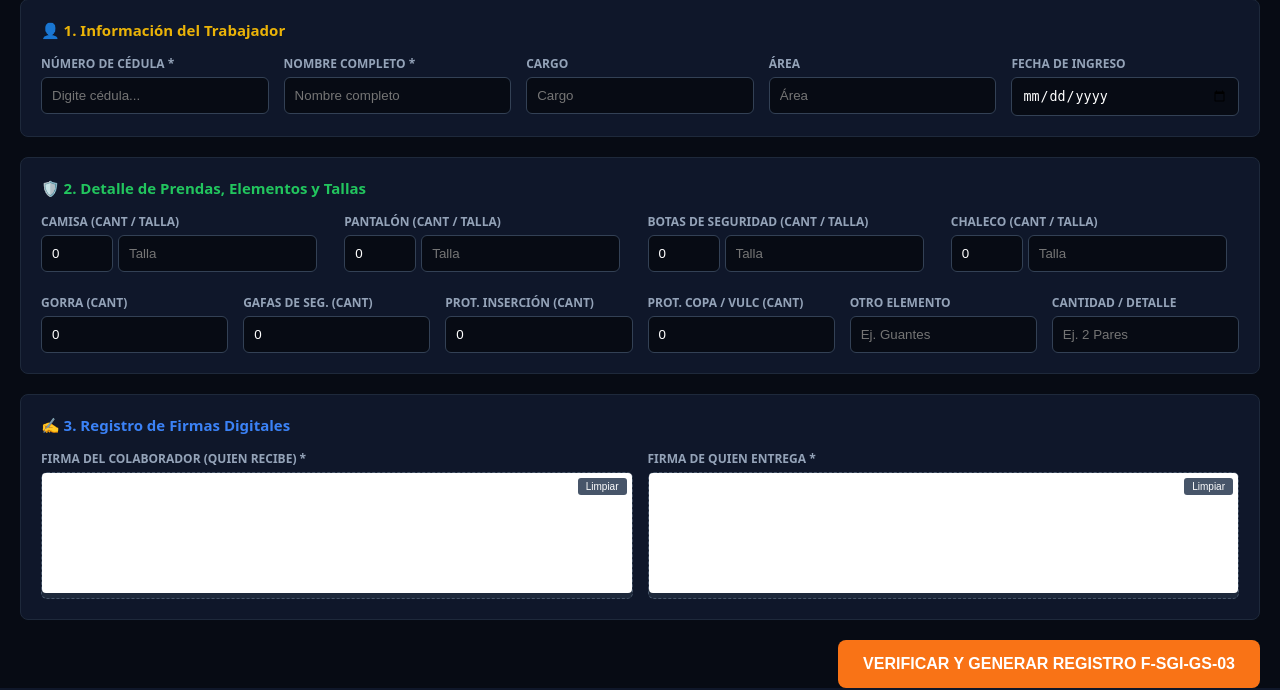
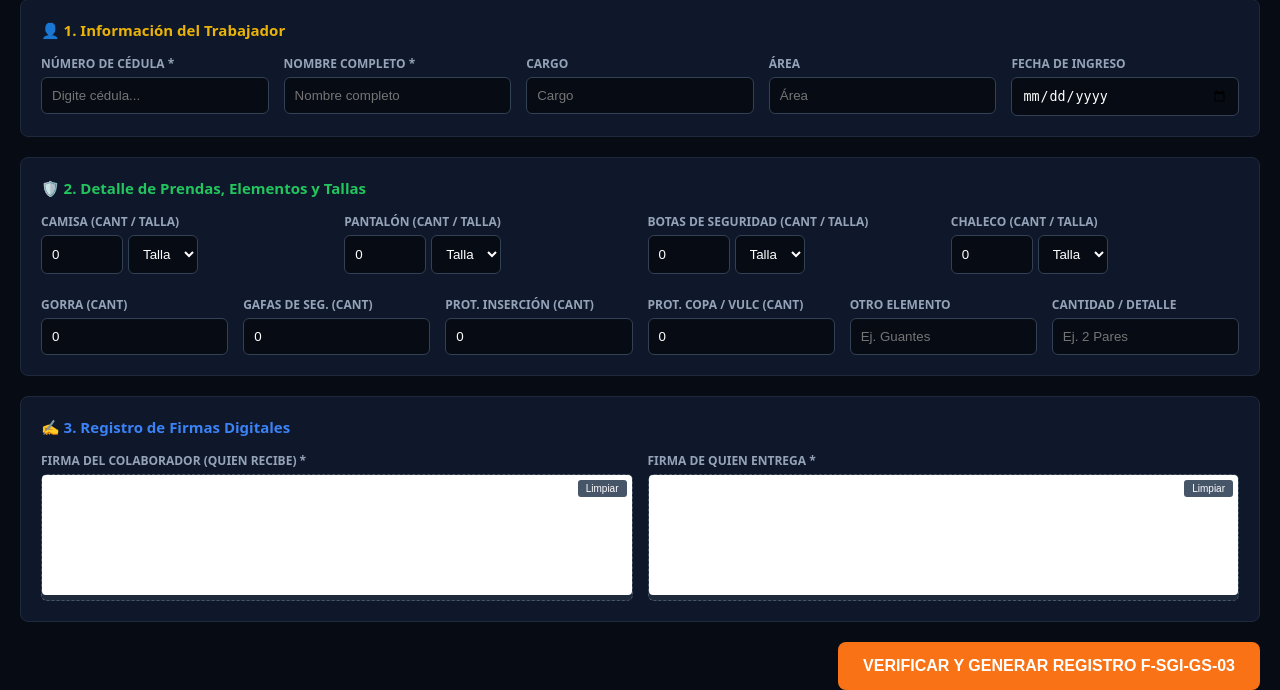
Before and after one commit to steven464328/IMPLESEG, a FastAPI app: template app/templates/epp.html in a window 1280 px wide. Shown: the part 128-818 px from the top of the page. Run offline with FastAPI, Linux system fonts and the light colour scheme; the template is opened without the code that fills it, so the values that code supplies are empty; parts of the project's set-up code (start-up, migrations or seed data) failed here and were passed over.

Commit message:
Fix: Listas desplegables de tallas y visor oficial de registro F-SGI-GS-03

```diff
--- a/app/templates/epp.html
+++ b/app/templates/epp.html
@@ -69,29 +69,60 @@
                 <div class="form-group">
                     <label>CAMISA (CANT / TALLA)</label>
                     <div style="display:flex; gap:5px;">
-                        <input type="number" id="camisa_cant" value="0" style="width:50px;">
-                        <input type="text" id="camisa_talla" placeholder="Talla">
+                        <input type="number" id="camisa_cant" value="0" style="width:60px;">
+                        <select id="camisa_talla">
+                            <option value="">Talla</option>
+                            <option value="S">S</option>
+                            <option value="M">M</option>
+                            <option value="L">L</option>
+                            <option value="XL">XL</option>
+                            <option value="XXL">XXL</option>
+                        </select>
                     </div>
                 </div>
                 <div class="form-group">
                     <label>PANTALÓN (CANT / TALLA)</label>
                     <div style="display:flex; gap:5px;">
-                        <input type="number" id="pantalon_cant" value="0" style="width:50px;">
-                        <input type="text" id="pantalon_talla" placeholder="Talla">
+                        <input type="number" id="pantalon_cant" value="0" style="width:60px;">
+                        <select id="pantalon_talla">
+                            <option value="">Talla</option>
+                            <option value="28">28</option>
+                            <option value="30">30</option>
+                            <option value="32">32</option>
+                            <option value="34">34</option>
+                            <option value="36">36</option>
+                            <option value="38">38</option>
+                        </select>
                     </div>
                 </div>
                 <div class="form-group">
                     <label>BOTAS DE SEGURIDAD (CANT / TALLA)</label>
                     <div style="display:flex; gap:5px;">
-                        <input type="number" id="botas_cant" value="0" style="width:50px;">
-                        <input type="text" id="botas_talla" placeholder="Talla">
+                        <input type="number" id="botas_cant" value="0" style="width:60px;">
+                        <select id="botas_talla">
+                            <option value="">Talla</option>
+                            <option value="36">36</option>
+                            <option value="37">37</option>
+                            <option value="38">38</option>
+                            <option value="39">39</option>
+                            <option value="40">40</option>
+                            <option value="41">41</option>
+                            <option value="42">42</option>
+                            <option value="43">43</option>
+                        </select>
                     </div>
                 </div>
                 <div class="form-group">
                     <label>CHALECO (CANT / TALLA)</label>
                     <div style="display:flex; gap:5px;">
-                        <input type="number" id="chaleco_cant" value="0" style="width:50px;">
-                        <input type="text" id="chaleco_talla" placeholder="Talla">
+                        <input type="number" id="chaleco_cant" value="0" style="width:60px;">
+                        <select id="chaleco_talla">
+                            <option value="">Talla</option>
+                            <option value="S">S</option>
+                            <option value="M">M</option>
+                            <option value="L">L</option>
+                            <option value="XL">XL</option>
+                        </select>
                     </div>
                 </div>
             </div>
```
Also changed, not shown: app/routers/epp.py (+61 -6 lines).
